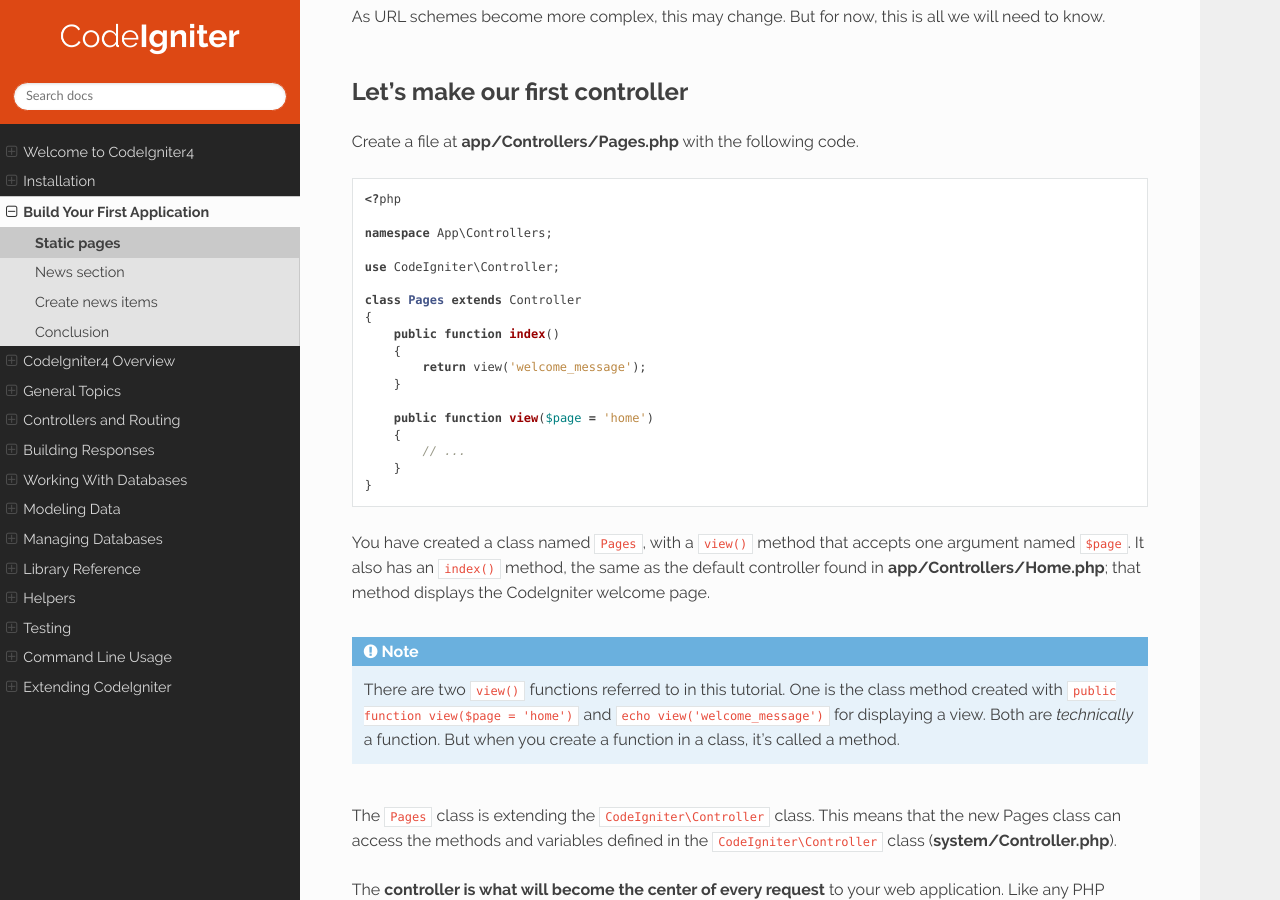
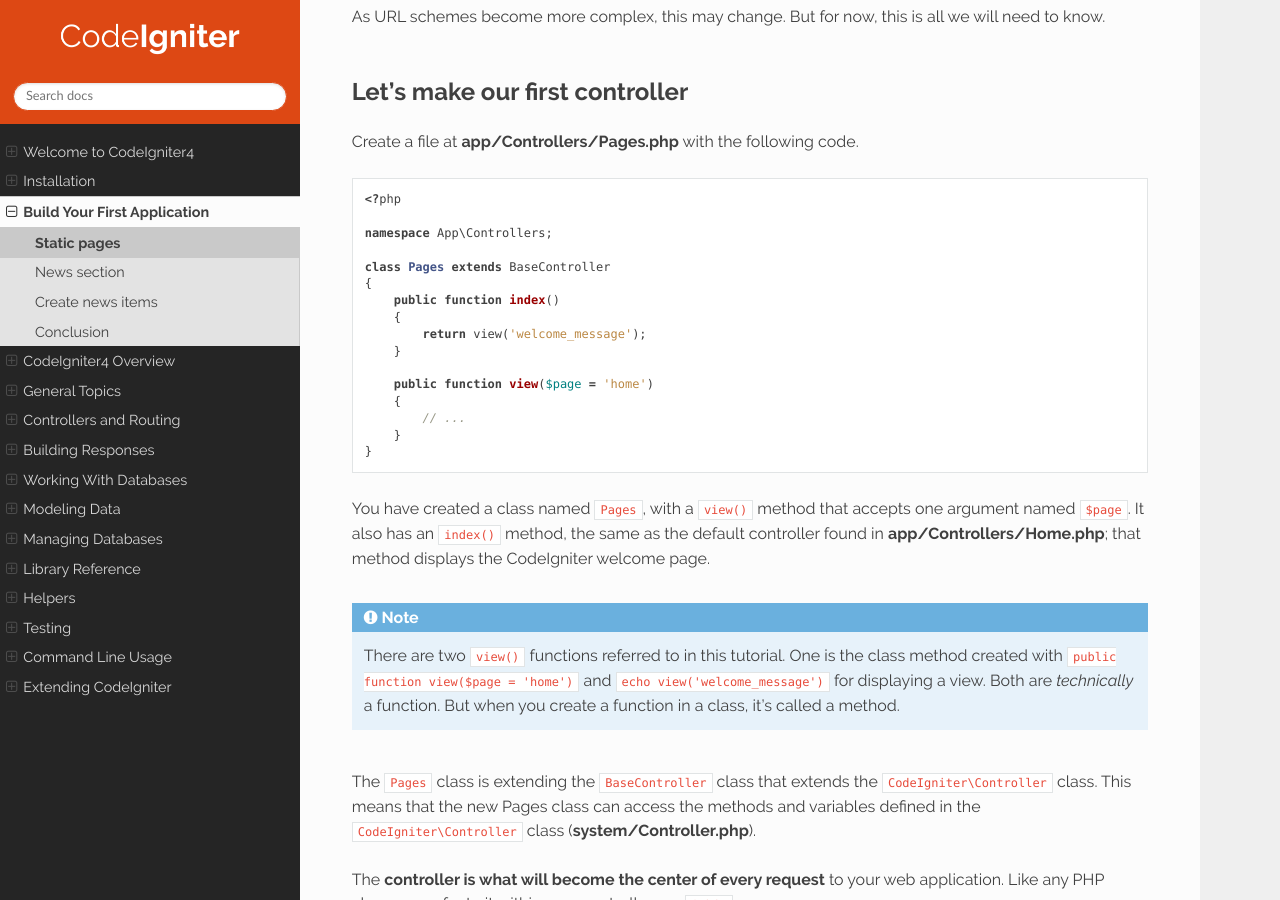
Before and after one commit to NEKOGET/ci4_user_guide_src, a Sphinx documentation site: the page built from source/tutorial/static_pages.rst, in a window 1280 px wide and 900 px high, scrolled down 649 px. Built offline with Sphinx 7.4.7 and the Read the Docs theme 2.0.0, drawn with Linux system fonts in a browser that asks for light colours.

Commit message:
docs: update sample code
It is recommended to use BaseController instead of Controller.

```diff
--- a/source/tutorial/static_pages.rst
+++ b/source/tutorial/static_pages.rst
@@ -39,9 +39,7 @@ code.
 
     namespace App\Controllers;
 
-    use CodeIgniter\Controller;
-
-    class Pages extends Controller
+    class Pages extends BaseController
     {
         public function index()
         {
@@ -66,7 +64,7 @@ displays the CodeIgniter welcome page.
     Both are *technically* a function. But when you create a function in a class,
     it's called a method.
 
-The ``Pages`` class is extending the
+The ``Pages`` class is extending the ``BaseController`` class that extends the
 ``CodeIgniter\Controller`` class. This means that the new Pages class can access the
 methods and variables defined in the ``CodeIgniter\Controller`` class
 (**system/Controller.php**).
```
